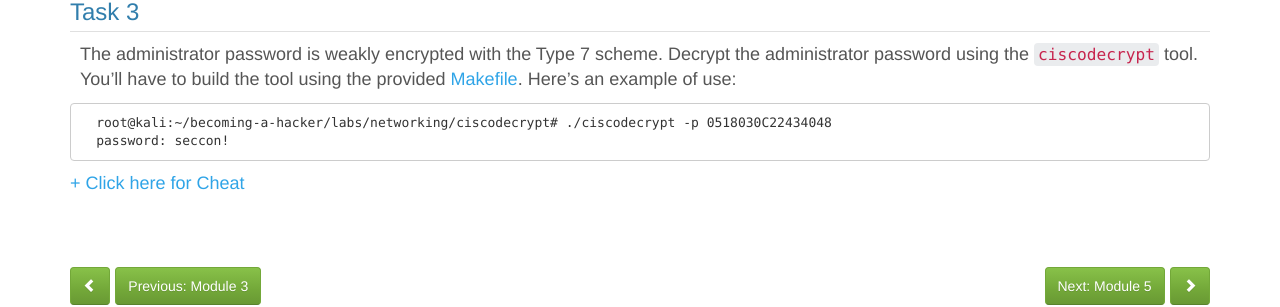
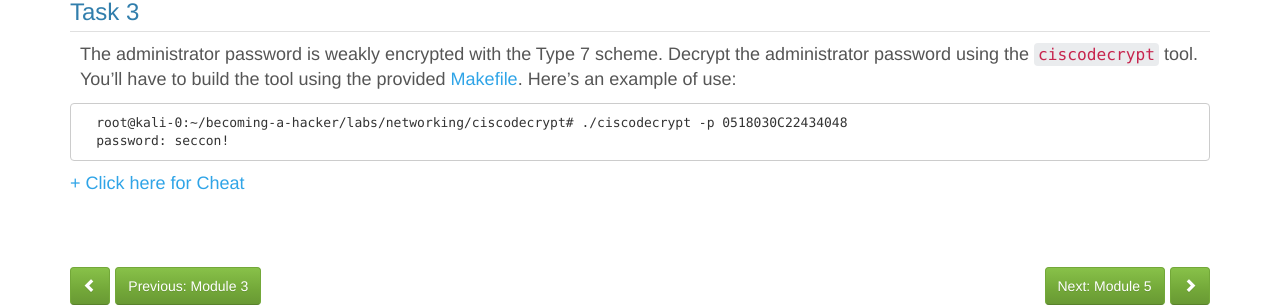
Before and after one commit to cmm-cisco/bah-site, a Jekyll site: the page built from modules/4.md, in a window 1280 px wide and 900 px high, scrolled down 1433 px. Shown: the part 495-802 px from the top of the window. Built offline with Jekyll 4.4.1, drawn with Linux system fonts in a browser that asks for light colours; some web fonts are replaced.

Commit message:
Route interface updates

```diff
--- a/modules/4.md
+++ b/modules/4.md
@@ -40,9 +40,9 @@
 
 {% capture text %}
 <pre>
-root@kali:~# <strong> host windows.pod.becomingahacker.com</strong>
+root@kali-0:~# <strong> host windows.pod.becomingahacker.com</strong>
 windows.pod.becomingahacker.com has address 10.1.1.4
-root@kali:~# <strong> scapy</strong>
+root@kali-0:~# <strong> scapy</strong>
 Welcome to Scapy (2.2.0)
 >>> arpcachepoison('10.1.1.1','10.1.1.4')
 .
@@ -51,10 +51,10 @@
 [1]+  Stopped                 sudo scapy
 
 
-root@kali:~# <strong> bg</strong>
+root@kali-0:~# <strong> bg</strong>
 [1]+ sudo scapy &
 
-root@kali:~# <strong> tshark -i eth1 -V udp port 162</strong>
+root@kali-0:~# <strong> tshark -i eth1 -V udp port 162</strong>
 Capturing on 'eth1'
 Frame 1: 443 bytes on wire (3544 bits), 443 bytes captured (3544 bits) on interface 0
 ...
@@ -89,7 +89,7 @@
 <pre>
 Help for get-cisco-cfg.py.
 
-            root@kali:~/becoming-a-hacker/labs/networking# ./get-cisco-cfg.py -h
+            root@kali-0:~/becoming-a-hacker/labs/networking# ./get-cisco-cfg.py -h
             WARNING: No route found for IPv6 destination :: (no default route?)
             Usage: get-cisco-cfg.py [options]
 
@@ -116,7 +116,7 @@
 <pre>
 Running get-cisco-cfg.py
 
-         root@kali:~/becoming-a-hacker/labs/networking# ./get-cisco-cfg.py -i eth1 -s 10.1.1.4 -d 10.1.1.1 -t 10.1.2.2 -f my-config -c
+         root@kali-0:~/becoming-a-hacker/labs/networking# ./get-cisco-cfg.py -i eth1 -s 10.1.1.4 -d 10.1.1.1 -t 10.1.2.2 -f my-config -c
          WARNING: No route found for IPv6 destination :: (no default route?)
          Attempting to download IOS config from 10.1.1.1
          .
@@ -138,7 +138,7 @@
 
 Viewing TFTP configuration
 
-         root@kali:~/becoming-a-hacker/labs/networking# more tftp/my-config
+         root@kali-0:~/becoming-a-hacker/labs/networking# more tftp/my-config
          !
          version 15.5
          service timestamps debug datetime msec
@@ -167,13 +167,13 @@
 provided [Makefile](http://en.wikipedia.org/wiki/Makefile#Execution).
 Here's an example of use:
 
-      root@kali:~/becoming-a-hacker/labs/networking/ciscodecrypt# ./ciscodecrypt -p 0518030C22434048
+      root@kali-0:~/becoming-a-hacker/labs/networking/ciscodecrypt# ./ciscodecrypt -p 0518030C22434048
       password: seccon!
 
 {% capture text %}
 <pre>
 Building ciscodecrypt
-    root@kali:~/becoming-a-hacker/labs/networking/ciscodecrypt# make
+    root@kali-0:~/becoming-a-hacker/labs/networking/ciscodecrypt# make
     cc  -o ciscodecrypt  ciscodecrypt.c
     ciscodecrypt.c: In function ‘cdecrypt’:
     ciscodecrypt.c:28:12: warning: incompatible implicit declaration of built-in function ‘strlen’ [enabled by default]
@@ -184,10 +184,10 @@
 
 Running ciscodecrypt
 
-    root@kali:~/becoming-a-hacker/labs/networking# more tftp/my-config
-    root@kali:~/becoming-a-hacker/labs/networking/ciscodecrypt# ./ciscodecrypt -p 0955411C54174711004D
+    root@kali-0:~/becoming-a-hacker/labs/networking# more tftp/my-config
+    root@kali-0:~/becoming-a-hacker/labs/networking/ciscodecrypt# ./ciscodecrypt -p 0955411C54174711004D
     password: <removed>
-    root@kali:~/becoming-a-hacker/labs/networking/ciscodecrypt# ./ciscodecrypt -p 0818696F213B24352B
+    root@kali-0:~/becoming-a-hacker/labs/networking/ciscodecrypt# ./ciscodecrypt -p 0818696F213B24352B
     password: <removed>
     ...
 
@@ -209,9 +209,9 @@
 <pre>
 Edit /srv/tftp/to-apply.cfg
 
-    root@kali:~/becoming-a-hacker/labs/networking# nano /srv/tftp/to-apply.cfg
+    root@kali-0:~/becoming-a-hacker/labs/networking# nano /srv/tftp/to-apply.cfg
 
-    root@kali:~/becoming-a-hacker/labs/networking# cat /srv/tftp/to-apply.cfg
+    root@kali-0:~/becoming-a-hacker/labs/networking# cat /srv/tftp/to-apply.cfg
     !
     no access-list 2
     access-list 2 permit 10.1.1.4
@@ -226,7 +226,7 @@
 
 Merge configuration
 
-    root@kali:~/becoming-a-hacker/labs/networking# sudo ./merge-cisco-cfg.py -i eth1 -s 10.1.1.4 -d 10.1.1.1 -t 10.1.2.2 -f to-apply.cfg -c <removed>
+    root@kali-0:~/becoming-a-hacker/labs/networking# sudo ./merge-cisco-cfg.py -i eth0 -s 10.1.1.4 -d 10.1.1.1 -t 10.1.2.2 -f to-apply.cfg -c <removed>
     WARNING: No route found for IPv6 destination :: (no default route?)
     Attempting to upload IOS config to 10.1.1.1
     .
@@ -248,7 +248,7 @@
 
 Log in
 
-    root@kali:~/becoming-a-hacker/labs/networking# telnet iosv-r1
+    root@kali-0:~/becoming-a-hacker/labs/networking# telnet iosv-r1
 
                                     NOTICE
 
@@ -274,8 +274,8 @@
 <pre>
 Discover the RIPv2 Password
 
-    root@kali:~/becoming-a-hacker/labs/networking# tshark -i eth2 -V udp port 520
-    Capturing on 'eth2'
+    root@kali-0:~/becoming-a-hacker/labs/networking# tshark -i eth0 -V udp port 520
+    Capturing on 'eth0'
     Frame 1: 106 bytes on wire (848 bits), 106 bytes captured (848 bits) on interface 0
         Interface id: 0
     ...
@@ -335,7 +327,7 @@
 
 Log in
 
-    root@kali:~/becoming-a-hacker/labs/networking# telnet 10.1.1.1
+    root@kali-0:~/becoming-a-hacker/labs/networking# telnet 10.1.1.1
     ...
     User Access Verification
 
```
Also changed, not shown: other parts of modules/4.md (+9 -17 lines).
